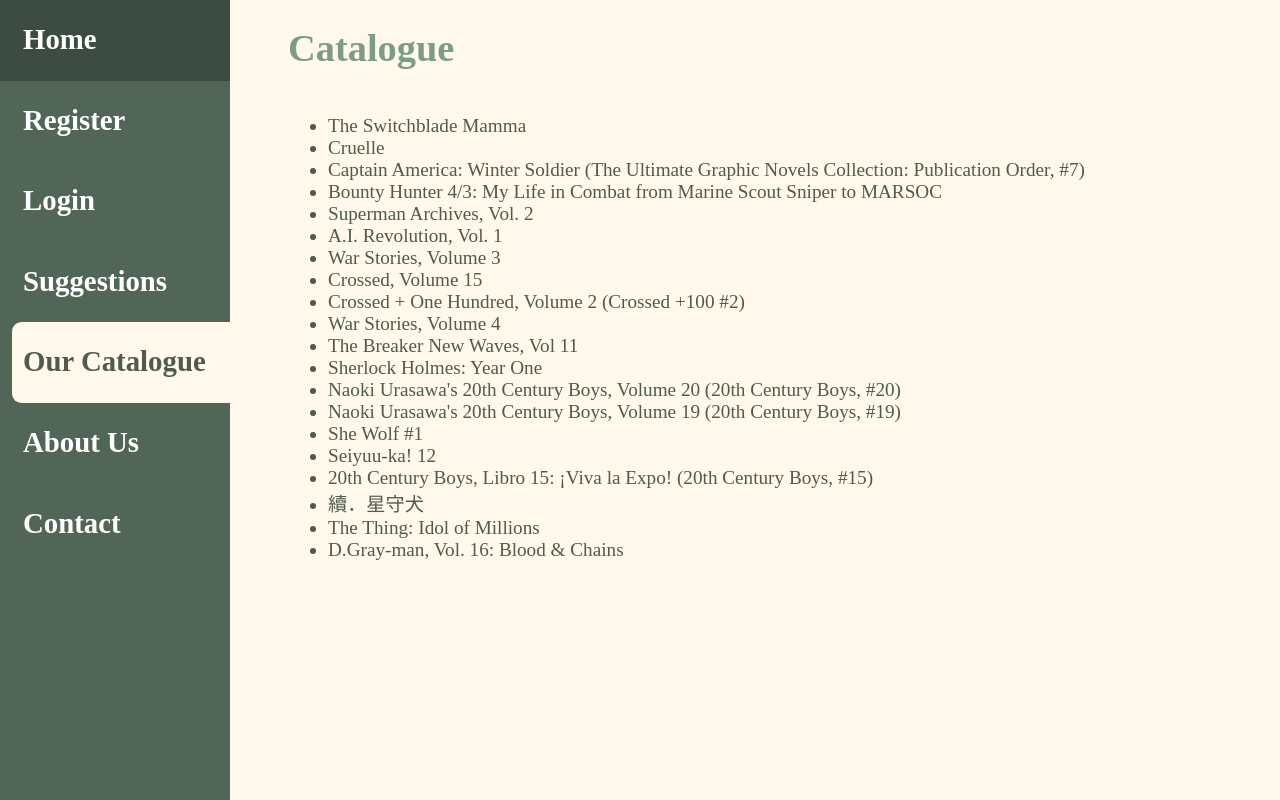
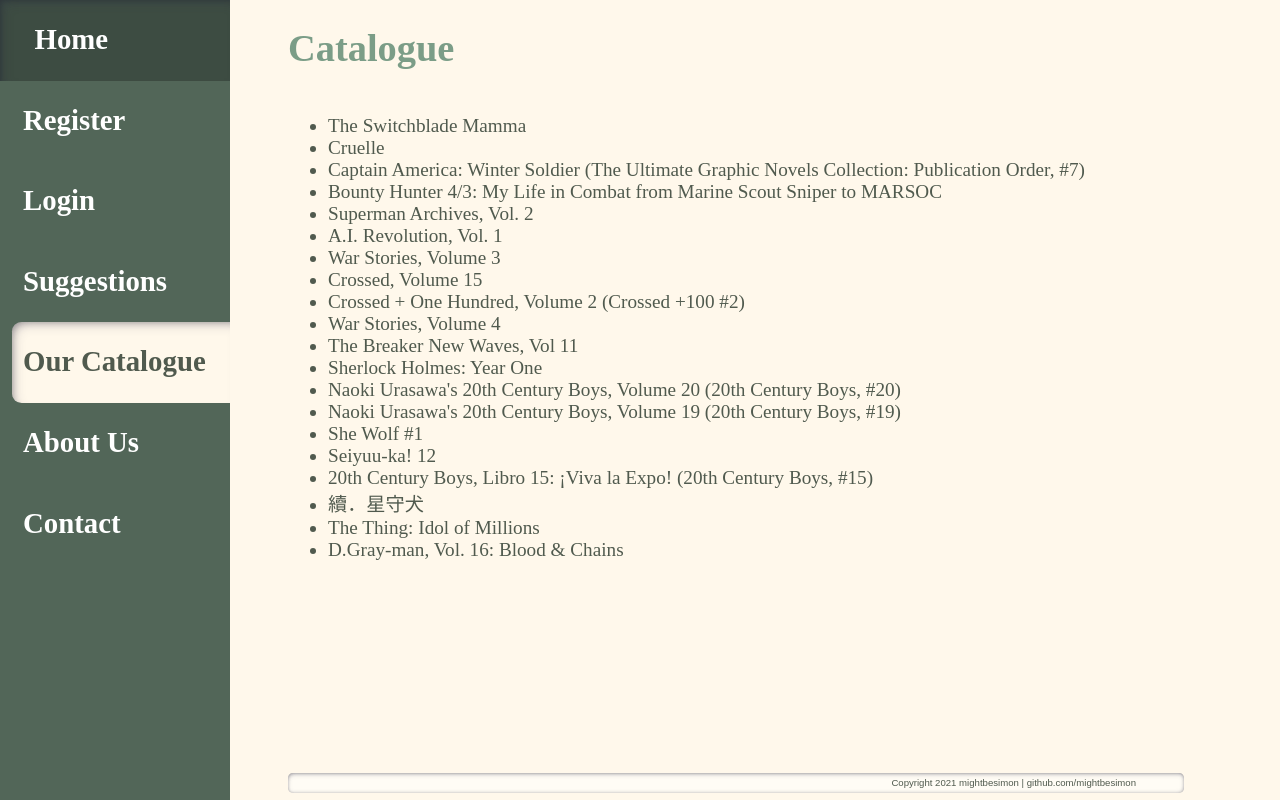
Before and after one commit to mightbesimon/library-flask-website, a Flask app: page /catalogue in a window 1280 px wide. Run offline with Flask 2, Linux system fonts and the light colour scheme.

Commit message:
[feature] added shadows and a footer

```diff
--- a/library/templates/layout.html
+++ b/library/templates/layout.html
@@ -7,6 +7,7 @@
         :root {
             /* colour palette */
             --cream : hsl(40, 100%, 96%);
+            --cream-light:hsl(40, 100%, 98%);
             --coffee: hsl(40,  14%, 62%);
             --purple: hsl(258, 14%, 62%);
             --dark  : hsl(109,  7%, 33%);
@@ -14,18 +15,23 @@
             --green2: hsl(140, 15%, 55%);
             --green2-dark: hsl(140, 11%, 36%);
 
-            /**/
-            /*--nav : var(--purple);*/
-            --nav : var(--green2-dark);
+            /*  */
+            --shadow-in: inset 1px .15rem .3rem -.1rem rgba(50, 50, 93, 0.25), inset 1px .1rem .2rem -.1rem rgba(0, 0, 0, 0.3), inset -1px -1px .3rem -.1rem rgba(50, 50, 93, 0.25), inset -1px -1px .2rem -.1rem rgba(0, 0, 0, 0.3);
+            --shadow-nav: inset .3rem .3rem .6rem -.2rem rgba(50, 50, 93, 0.25), inset .2rem .2rem .4rem -.2rem rgba(0, 0, 0, 0.3);
+
+            /* themes */
+            --nav-bg   : var(--green2-dark);
             --nav-text : white;
             --nav-hover: hsl(140, 11%, 27%);
-            --main: var(--cream );
-            --text: var(--dark  );
+            --main     : var(--cream );
+            --text     : var(--dark  );
+            --highlight: var(--green);
+            --card     : var(--cream-light);
         }
         html, body {
             margin: 0;
-            background: var(--nav);
             font-size: 1.5vw;
+            background: var(--nav-bg);
             transition: all .5s ease;
         }
         a {
@@ -41,28 +47,33 @@
             left: 0;
             width: 18%;
             height: 100vh;
-
-            background: var(--nav);
+            background: var(--nav-bg);
         }
         nav h2 {
             margin: 0;
-            height: 1.8rem;
             padding: 10%;
             padding-right: 0 !important;
+            height: 1.8rem;
 
-            background: var(--nav);
+            background: var(--nav-bg);
             color: var(--nav-text);
-
-            display: flex;
-            flex-direction: column;
             transition: margin .5s, padding .5s, border .5s, background .5s, color .3s;
         }
+        nav h2.current {
+            margin-left: 5%;
+            padding-left: 5%;
+            border-radius: .5rem 0 0 .5rem;
+            box-shadow: var(--shadow-nav);
+            background: var(--main); color: var(--text);
+        }
         nav h2:hover {
-            margin: 0 !important;
-            padding: 10% !important;
-            border-radius: 0 !important;
-            background: var(--nav-hover) !important;
-            color: var(--nav-text) !important;
+            margin: 0;
+            padding: 10%;
+            padding-left: 15%;
+            border-radius: 0;
+            box-shadow: var(--shadow-nav);
+            background: var(--nav-hover);
+            color: var(--nav-text);
         }
         main {
             padding-left: 22.5%;
@@ -78,6 +89,19 @@
         main h1 {
             color: var(--green2);
         }
+        footer {
+            margin-top: auto;
+            margin-bottom: .35rem;
+            padding: .25rem;
+            padding-right: 2.5rem;
+            border-radius: .25rem;
+
+            font: .5rem sans-serif;
+            text-align: right;
+
+            background: var(--card);
+            box-shadow: var(--shadow-in);
+        }
     </style>
 </head>
 <body>
@@ -86,7 +110,7 @@
     </nav>
     <main>
         {% block main %} {% endblock %}
-        <!-- <footer>copyright mightbesimon 2021 | github.com/mightbesimon</footer> -->
+        <footer>Copyright 2021 mightbesimon | github.com/mightbesimon</footer>
     </main>
 </body>
 </html>
--- a/library/templates/navigation.html
+++ b/library/templates/navigation.html
@@ -7,9 +7,7 @@
                      ('/Contact'    , 'Contact'      ),
 ) %}
     <a href="{{ url }}">
-        <h2 {% if url_for(request.endpoint, **request.view_args)==url %}
-                    style="margin-left: 5%; padding-left: 5%; border-radius: .5rem 0 0 .5rem;
-                    background: var(--main); color: var(--text); " {% endif %}>
+        <h2 {% if url_for(request.endpoint, **request.view_args)==url %} class="current" {% endif %}>
             {{ name }}
         </h2>
     </a>
```
